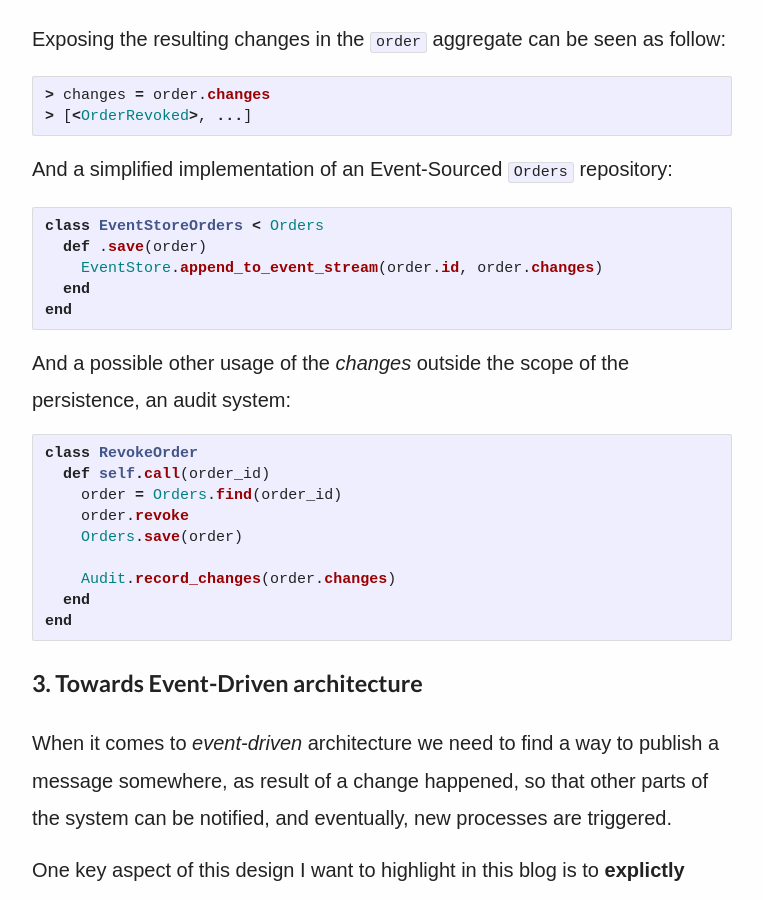
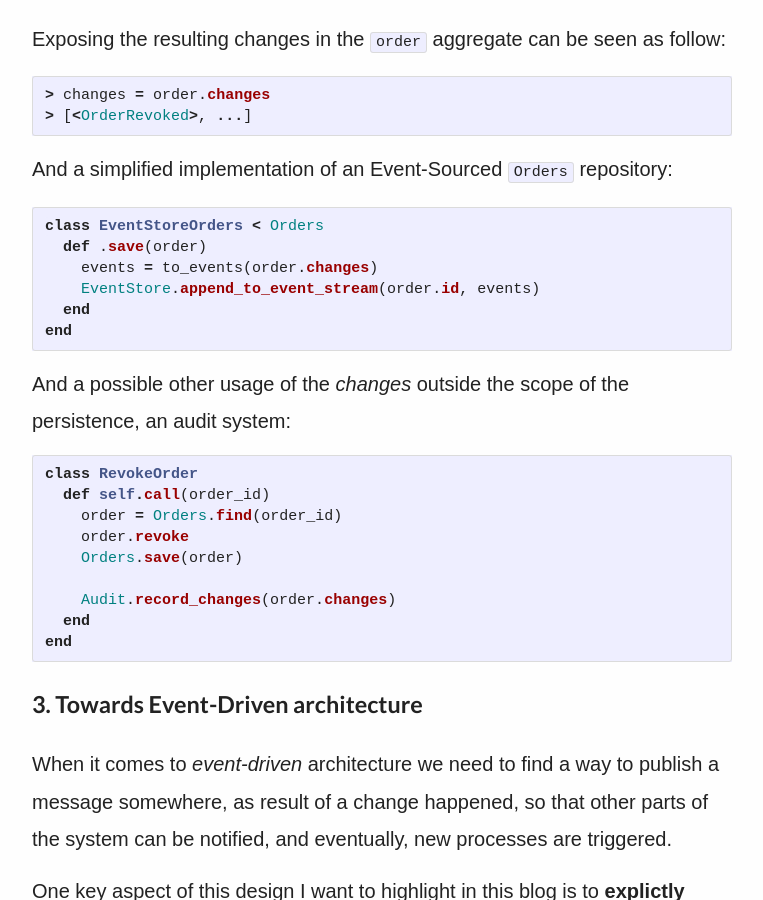
Before and after one commit to joebew42/joebew42.github.io, a Jekyll site: the page built from _posts/2025-04-06-growing-systems-towards-ddd-event-sourcing-and-event-driven-architecture.markdown, in a window 1280 px wide and 900 px high, scrolled down 6204 px. Shown: the whole window, without its empty margins (258-1021 px from the left). Built offline with Jekyll 4.4.1, drawn with Linux system fonts in a browser that asks for light colours; emoji names are drawn with the system emoji font; some web fonts are replaced.

Commit message:
highlight a detail to_events

````diff
--- a/_posts/2025-04-06-growing-systems-towards-ddd-event-sourcing-and-event-driven-architecture.markdown
+++ b/_posts/2025-04-06-growing-systems-towards-ddd-event-sourcing-and-event-driven-architecture.markdown
@@ -134,7 +134,8 @@ And a simplified implementation of an Event-Sourced `Orders` repository:
 ```ruby
 class EventStoreOrders < Orders
   def .save(order)
-    EventStore.append_to_event_stream(order.id, order.changes)
+    events = to_events(order.changes)
+    EventStore.append_to_event_stream(order.id, events)
   end
 end
 ```
````
